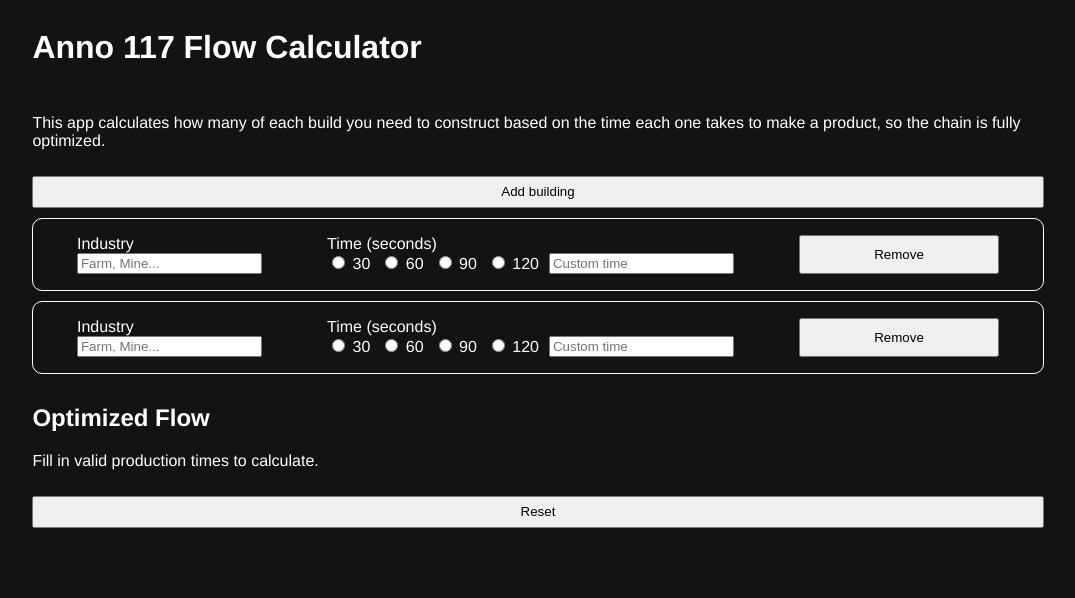
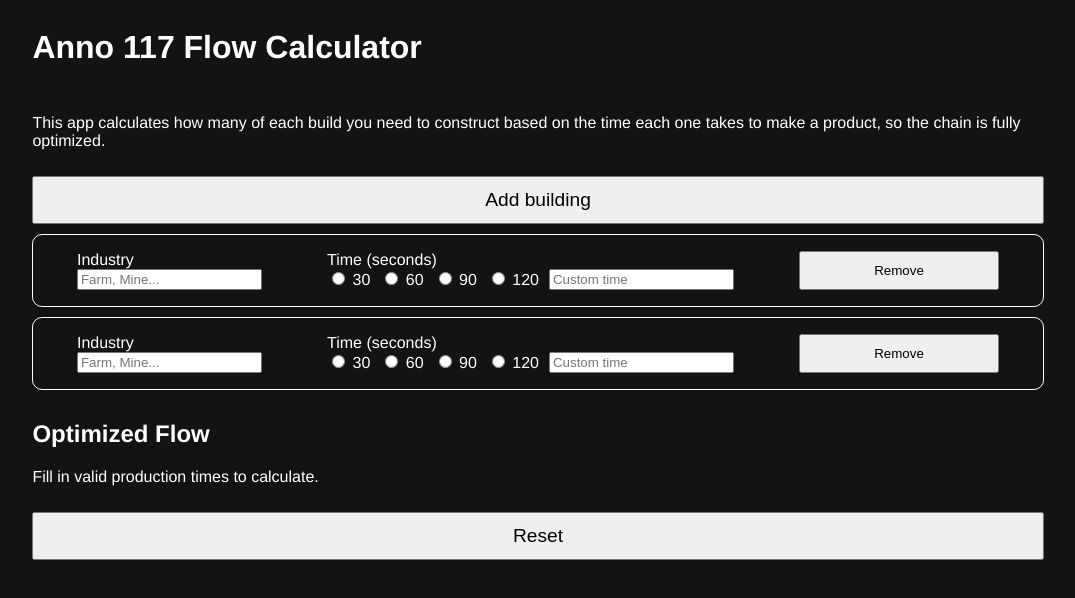
Before and after one commit to gi2k15/Anno-flow, a Vue app: page / in a window 1280 px wide. Shown: the top 598 px of the page, without its empty margins (102-1177 px from the left). Built offline with nearby package versions, Linux system fonts and the light colour scheme.

Commit message:
Larger button's font

```diff
--- a/src/App.vue
+++ b/src/App.vue
@@ -16,7 +16,8 @@
 }
 
 input {
-  height: 2rem;
+  height: 3rem;
+  font-size: larger;
 }
 </style>
 
```
